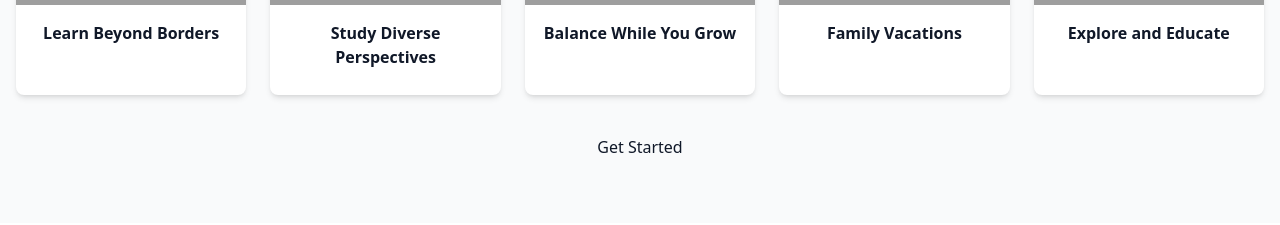
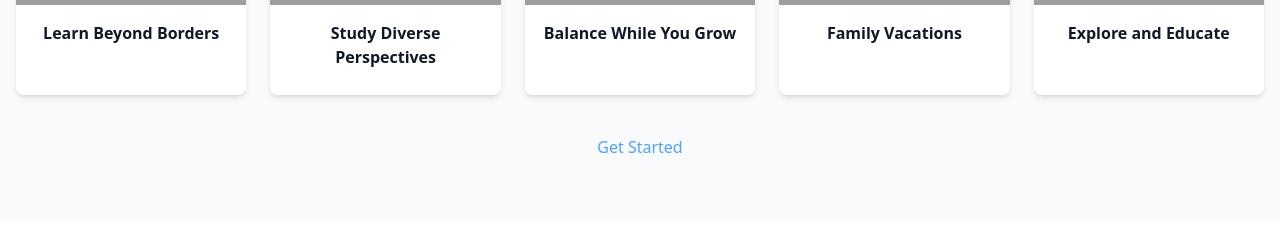
Before and after one commit to AkanniFresh/AresaTravels, a React (Vite) app: page / in a window 1280 px wide. Shown: the part 1060-1285 px from the top of the page. Built offline with nearby package versions, Linux system fonts and the light colour scheme; grey boxes are pictures that could not be loaded.

Commit message:
Update button text color in TourCategories component

```diff
--- a/src/components/TourCategories.tsx
+++ b/src/components/TourCategories.tsx
@@ -92,7 +92,7 @@ export default function TourCategories() {
         transition={{ delay: 0.5 }}
       >
         <motion.button
-          className="text-primary underline-offset-4 font-medium hover:underline"
+          className="text-blue-400 underline-offset-4 font-medium hover:underline"
           whileHover={{ scale: 1.05 }}
           whileTap={{ scale: 0.95 }}
         >
```
